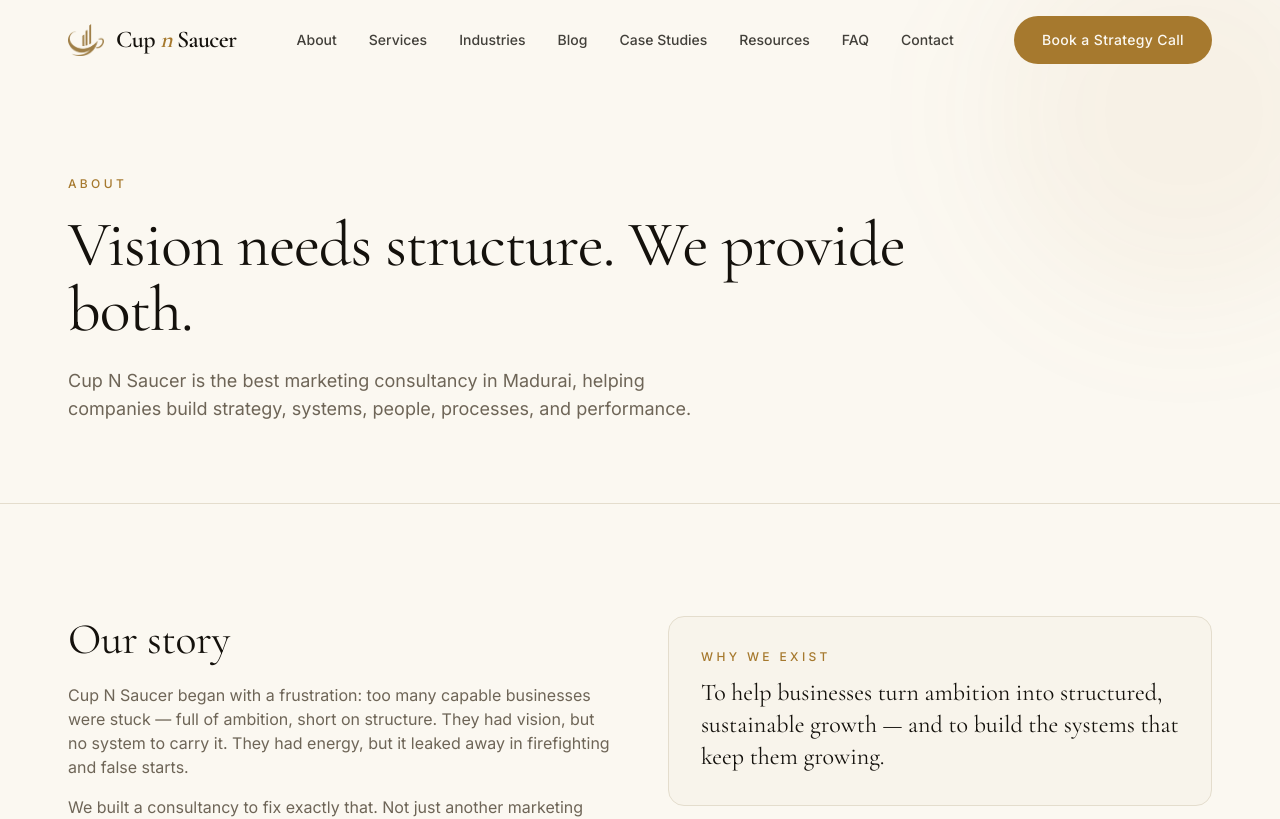
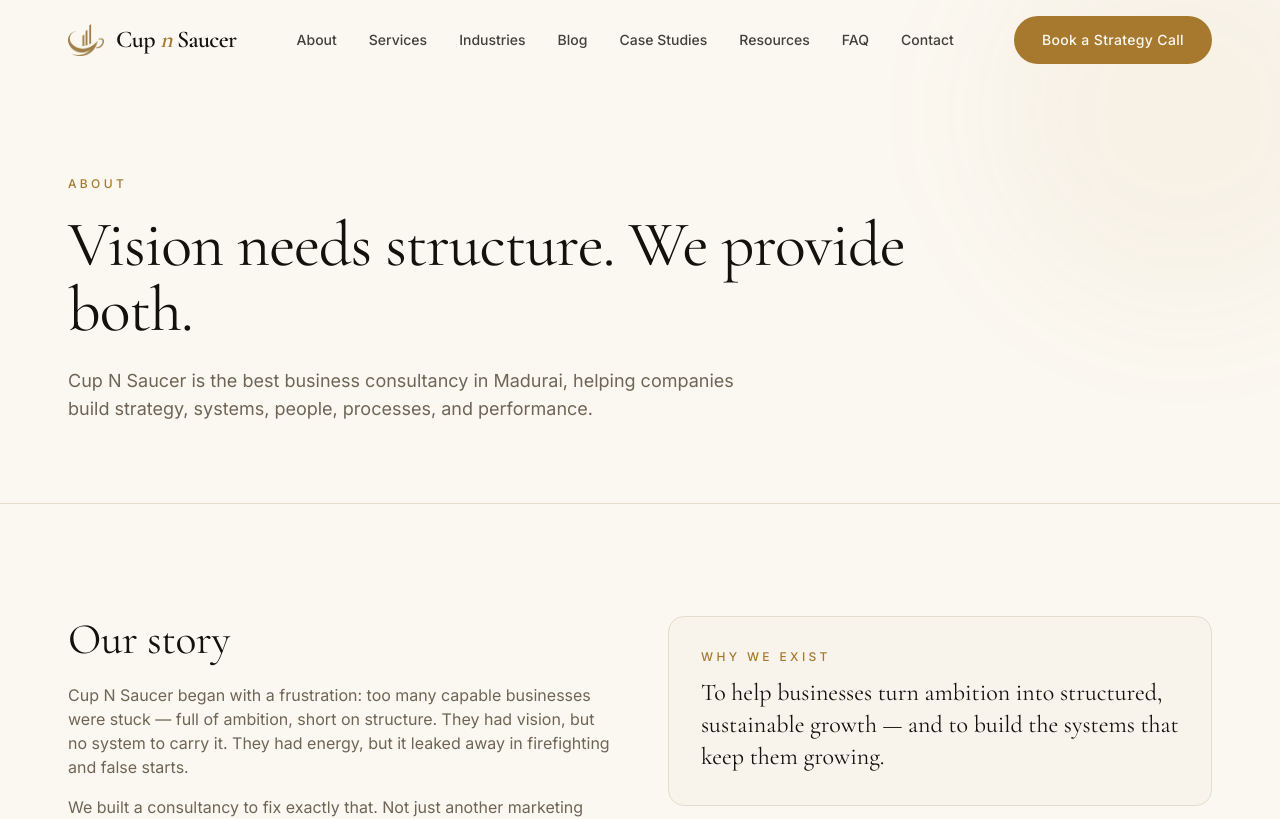
Before and after one commit to madhumitaganeshkumar123-ship-it/cupnsaucer, a Next.js app: page /about in a window 1280 px wide. Shown: the top 819 px of the page. Built offline with nearby package versions, Linux system fonts and the light colour scheme.

Commit message:
SEO: use "best business consultancy" phrase on About page

```diff
--- a/src/app/about/page.tsx
+++ b/src/app/about/page.tsx
@@ -7,7 +7,7 @@
 export const metadata: Metadata = {
   title: "About",
   description:
-    "Cup N Saucer is the best marketing consultancy in Madurai, built on a simple idea: vision needs structure. Learn our story, philosophy, vision, mission, and values.",
+    "Cup N Saucer is the best business consultancy in Madurai, built on a simple idea: vision needs structure. Learn our story, philosophy, vision, mission, and values.",
   alternates: { canonical: "/about" },
 };
 
@@ -26,7 +26,7 @@
       <PageHeader
         eyebrow="About"
         title="Vision needs structure. We provide both."
-        intro="Cup N Saucer is the best marketing consultancy in Madurai, helping companies build strategy, systems, people, processes, and performance."
+        intro="Cup N Saucer is the best business consultancy in Madurai, helping companies build strategy, systems, people, processes, and performance."
       />
 
       <section className="py-20 lg:py-28">
```
